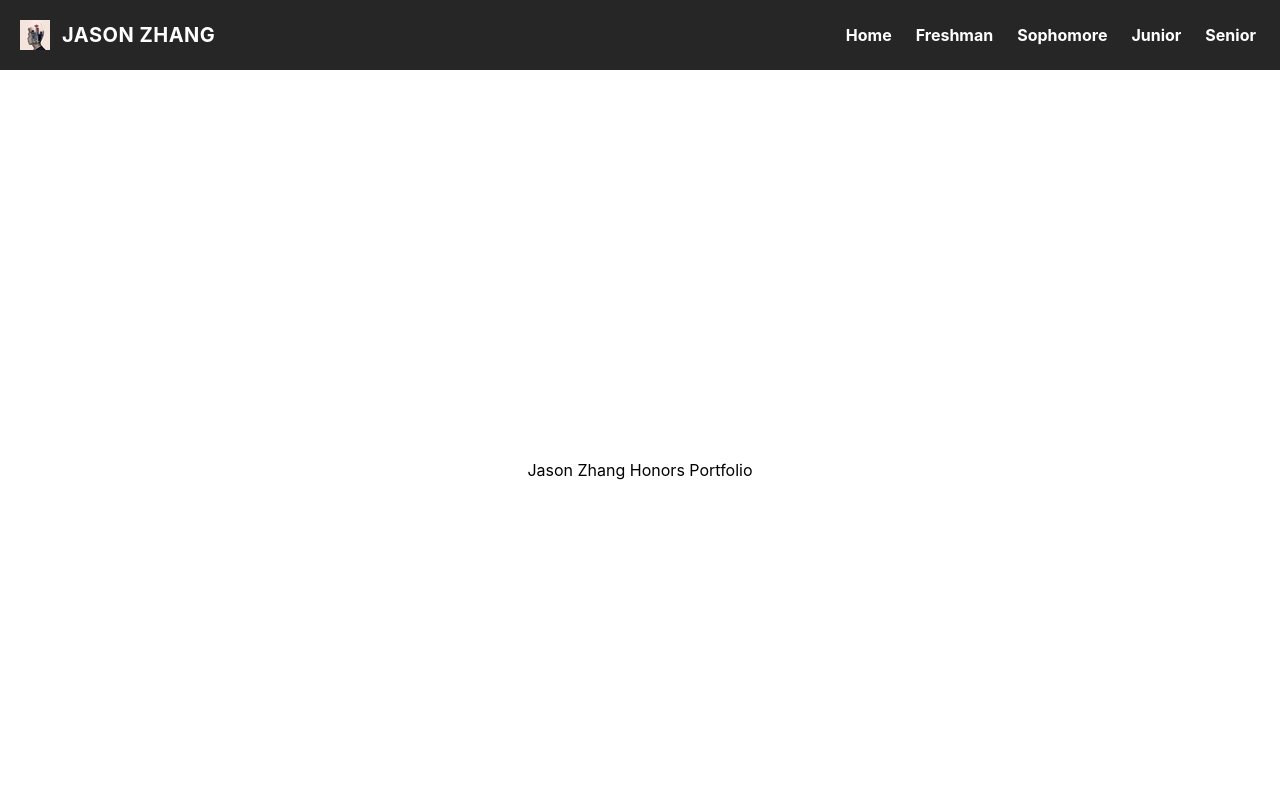
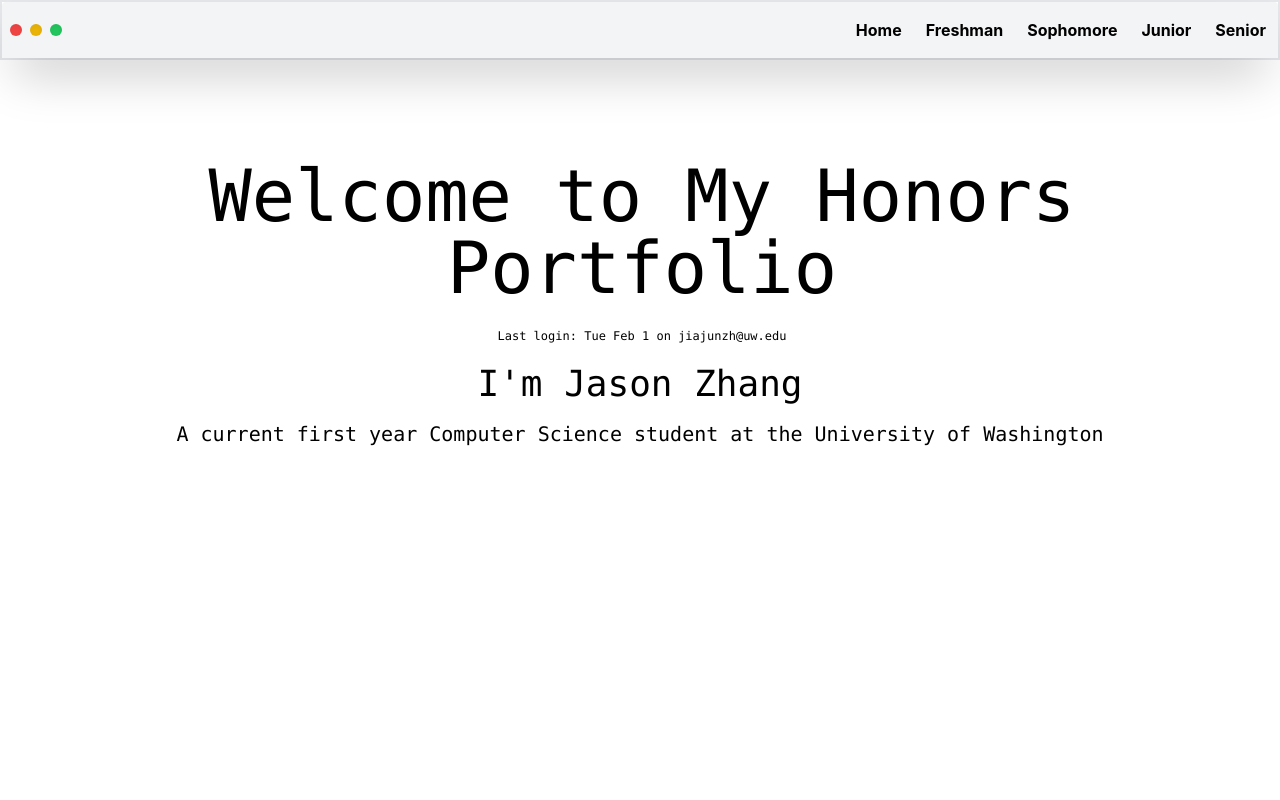
Before and after one commit to Zjjc123/honors-portfolio, a Next.js app: page / in a window 1280 px wide. Shown: the top 800 px of the page. Built offline with nearby package versions, Linux system fonts and the light colour scheme.

Commit message:
Terminal Theme

```diff
--- a/components/Footer.tsx
+++ b/components/Footer.tsx
@@ -4,7 +4,7 @@ export const Footer = () => {
   return (
     <footer className="flex justify-center items-center py-8 border-t-2">
       <a
-        href="https://vercel.com?utm_source=create-next-app&utm_medium=default-template&utm_campaign=create-next-app"
+        href="https://jasonzhang.dev/"
         target="_blank"
         rel="noopener noreferrer"
       >
--- a/components/Layout.tsx
+++ b/components/Layout.tsx
@@ -13,7 +13,7 @@ const Layout: NextPage = (props) => {
         <link rel="icon" href="/favicon.ico" />
       </Head>
       <Navbar />
-      <main className="min-h-screen flex flex-col justify-center items-center py-16 px-16 lg:px-64">
+      <main className="min-h-screen flex flex-col py-16 px-4 lg:px-8">
         {props.children}
       </main>
       <Footer />
--- a/components/Navbar.tsx
+++ b/components/Navbar.tsx
@@ -7,7 +7,7 @@ export const Navbar = () => {
   const handleClick = () => {
     setActive(!active);
   };
-
+  /*
   return (
     <nav className="flex items-center flex-wrap bg-neutral-800 p-3">
       <Link href="/">
@@ -37,39 +37,83 @@ export const Navbar = () => {
           />
         </svg>
       </button>
+
+    </nav>
+  );
+  */
+  return (
+    <div className="mx-auto border-2">
+      <div className="w-full py-2 shadow-2xl bg-gray-100 subpixel-antialiased rounded mx-auto">
+        <div
+          className="flex items-center rounded-t text-center text-black"
+          id="headerTerminal"
+        >
+          <div
+            className="flex ml-2 items-center text-center border-red-900 bg-red-500 shadow-inner rounded-full w-3 h-3"
+            id="closebtn"
+          ></div>
+          <div
+            className="ml-2 border-yellow-900 bg-yellow-500 shadow-inner rounded-full w-3 h-3"
+            id="minbtn"
+          ></div>
+          <div
+            className="ml-2 border-green-900 bg-green-500 shadow-inner rounded-full w-3 h-3"
+            id="maxbtn"
+          ></div>
+          <button
+            className="inline-flex p-3 hover:bg-gray-600 lg:hidden text-white ml-auto hover:text-white outline-none"
+            onClick={handleClick}
+          >
+            <svg
+              className="w-6 h-6"
+              fill="none"
+              stroke="black"
+              viewBox="0 0 24 24"
+              xmlns="http://www.w3.org/2000/svg"
+            >
+              <path
+                strokeLinecap="round"
+                strokeLinejoin="round"
+                strokeWidth={2}
+                d="M4 6h16M4 12h16M4 18h16"
+              />
+            </svg>
+          </button>
           <div
             className={`${
               active ? "" : "hidden"
             }   w-full lg:inline-flex lg:flex-grow lg:w-auto`}
           >
-        <div className="lg:inline-flex lg:flex-row lg:ml-auto lg:w-auto w-full lg:items-center items-start  flex flex-col lg:h-auto">
+            <div className="lg:inline-flex lg:flex-row lg:ml-auto lg:w-auto w-full lg:items-center items-start flex flex-col lg:h-auto">
               <Link href="/">
-            <a className="lg:inline-flex lg:w-auto w-full px-3 py-2 rounded text-white font-bold items-center justify-center hover:bg-gray-600 hover:text-white ">
+                <a className="lg:inline-flex lg:w-auto w-full px-3 py-2 h-full font-bold items-center justify-center hover:bg-gray-600 hover:text-white ">
                   Home
                 </a>
               </Link>
               <Link href="/first">
-            <a className="lg:inline-flex lg:w-auto w-full px-3 py-2 rounded text-white font-bold items-center justify-center hover:bg-gray-600 hover:text-white">
+                <a className="lg:inline-flex lg:w-auto w-full px-3 py-2 font-bold items-center justify-center hover:bg-gray-600 hover:text-white">
                   Freshman
                 </a>
               </Link>
               <Link href="/second">
-            <a className="lg:inline-flex lg:w-auto w-full px-3 py-2 rounded text-white font-bold items-center justify-center hover:bg-gray-600 hover:text-white">
+                <a className="lg:inline-flex lg:w-auto w-full px-3 py-2 font-bold items-center justify-center hover:bg-gray-600 hover:text-white">
                   Sophomore
                 </a>
               </Link>
               <Link href="/third">
-            <a className="lg:inline-flex lg:w-auto w-full px-3 py-2 rounded text-white font-bold items-center justify-center hover:bg-gray-600 hover:text-white">
+                <a className="lg:inline-flex lg:w-auto w-full px-3 py-2 font-bold items-center justify-center hover:bg-gray-600 hover:text-white">
                   Junior
                 </a>
               </Link>
               <Link href="/fourth">
-            <a className="lg:inline-flex lg:w-auto w-full px-3 py-2 rounded text-white font-bold items-center justify-center hover:bg-gray-600 hover:text-white">
+                <a className="lg:inline-flex lg:w-auto w-full px-3 py-2 font-bold items-center justify-center hover:bg-gray-600 hover:text-white">
                   Senior
                 </a>
               </Link>
             </div>
           </div>
-    </nav>
+        </div>
+      </div>
+    </div>
   );
 };
--- a/pages/first.tsx
+++ b/pages/first.tsx
@@ -17,10 +17,10 @@ export default function First() {
   const navigateSpring = () => router.push("/first/spring");
 
   return (
-    <VerticalTimeline layout="1-column" lineColor="black" className="mx-48">
+    <VerticalTimeline layout="2-columns" lineColor="black" className="mx-48">
       <VerticalTimelineElement
         contentStyle={{
-          marginTop: "60px",
+          marginTop: "80px",
           marginBottom: "100px",
           cursor: "pointer",
         }}
@@ -36,13 +36,13 @@ export default function First() {
         <div className="relative mx-auto my-auto text-center m-auto">
           <Image
             width={1110}
-            height={400}
+            height={550}
             objectFit="cover"
             src={aut21pic}
             alt="Autumn 21"
           />
 
-          <div className="absolute text-white text-xl md:text-3xl xl:text-6xl font-bold top-40 right-0 left-0 drop-shadow-lg border-y-4">
+          <div className="absolute text-white text-xl md:text-6xl font-bold top-38 right-0 left-0 drop-shadow-lg">
             AUTUMN 2021
           </div>
         </div>
@@ -50,7 +50,6 @@ export default function First() {
 
       <VerticalTimelineElement
         contentStyle={{
-          marginTop: "100px",
           marginBottom: "100px",
           cursor: "pointer",
         }}
@@ -66,13 +65,13 @@ export default function First() {
         <div className="relative mx-auto my-auto text-center m-auto">
           <Image
             width={1110}
-            height={400}
+            height={550}
             objectFit="cover"
             src={placeholder}
             alt="Winter 21"
           />
 
-          <div className="absolute text-white text-xl md:text-3xl xl:text-6xl font-bold top-40 right-0 left-0 drop-shadow-lg border-y-4">
+          <div className="absolute text-white text-xl md:text-6xl font-bold top-38 right-0 left-0 drop-shadow-lg">
             WINTER 2022
           </div>
         </div>
@@ -96,13 +95,13 @@ export default function First() {
         <div className="relative mx-auto my-auto text-center m-auto">
           <Image
             width={1110}
-            height={400}
+            height={550}
             objectFit="cover"
             src={placeholder}
             alt="Spring 21"
           />
 
-          <div className="absolute text-white text-xl md:text-3xl xl:text-6xl font-bold top-40 right-0 left-0 drop-shadow-lg border-y-4">
+          <div className="absolute text-white text-xl md:text-6xl font-bold top-38 right-0 left-0 drop-shadow-lg">
             SPRING 2022
           </div>
         </div>
--- a/pages/fourth.tsx
+++ b/pages/fourth.tsx
@@ -16,10 +16,10 @@ export default function Fourth() {
   const navigateSpring = () => router.push("/fourth/spring");
 
   return (
-    <VerticalTimeline layout="1-column" lineColor="black" className="mx-48">
+    <VerticalTimeline layout="2-columns" lineColor="black" className="mx-48">
       <VerticalTimelineElement
         contentStyle={{
-          marginTop: "60px",
+          marginTop: "80px",
           marginBottom: "100px",
           cursor: "pointer",
         }}
@@ -35,13 +35,13 @@ export default function Fourth() {
         <div className="relative mx-auto my-auto text-center m-auto">
           <Image
             width={1110}
-            height={400}
+            height={550}
             objectFit="cover"
             src={placeholder}
             alt="Autumn 24"
           />
 
-          <div className="absolute text-white text-xl md:text-3xl xl:text-6xl font-bold top-40 right-0 left-0 drop-shadow-lg border-y-4">
+          <div className="absolute text-white text-xl md:text-6xl font-bold top-38 right-0 left-0 drop-shadow-lg">
             AUTUMN 2024
           </div>
         </div>
@@ -49,7 +49,6 @@ export default function Fourth() {
 
       <VerticalTimelineElement
         contentStyle={{
-          marginTop: "100px",
           marginBottom: "100px",
           cursor: "pointer",
         }}
@@ -65,13 +64,13 @@ export default function Fourth() {
         <div className="relative mx-auto my-auto text-center m-auto">
           <Image
             width={1110}
-            height={400}
+            height={550}
             objectFit="cover"
             src={placeholder}
             alt="Winter 25"
           />
 
-          <div className="absolute text-white text-xl md:text-3xl xl:text-6xl font-bold top-40 right-0 left-0 drop-shadow-lg border-y-4">
+          <div className="absolute text-white text-xl md:text-6xl font-bold top-38 right-0 left-0 drop-shadow-lg">
             WINTER 2025
           </div>
         </div>
@@ -95,13 +94,13 @@ export default function Fourth() {
         <div className="relative mx-auto my-auto text-center m-auto">
           <Image
             width={1110}
-            height={400}
+            height={550}
             objectFit="cover"
             src={placeholder}
             alt="Spring 25"
           />
 
-          <div className="absolute text-white text-xl md:text-3xl xl:text-6xl font-bold top-40 right-0 left-0 drop-shadow-lg border-y-4">
+          <div className="absolute text-white text-xl md:text-6xl font-bold top-38 right-0 left-0 drop-shadow-lg">
             SPRING 2025
           </div>
         </div>
--- a/pages/index.tsx
+++ b/pages/index.tsx
@@ -2,8 +2,24 @@ import { NextPage } from "next";
 
 const Home: NextPage = () => {
   return (
-    <h1 className="text-center">
-      <h1 className="title">Jason Zhang Honors Portfolio</h1>
+    <h1 className="container mt-8 mx-auto font-mono text-center">
+      <div className="pl-1 pt-1 h-auto text-xs" id="console">
+        <h1 className="text-5xl lg:text-7xl mb-3 lg:mb-6">
+          Welcome to My Honors Portfolio
+        </h1>
+        <p className="pb-1">
+          Last login: Tue Feb 1 on{" "}
+          <a href="mailto:me@jasonzhang.dev">jiajunzh@uw.edu</a>
+        </p>
+      </div>
+
+      <h2 className="text-xl lg:text-4xl mb-2 lg:mb-4 mt-2 lg:mt-4">
+        I&apos;m Jason Zhang
+      </h2>
+      <h3 className="text-sm lg:text-xl">
+        A current first year Computer Science student at the University of
+        Washington
+      </h3>
     </h1>
   );
 };
--- a/pages/second.tsx
+++ b/pages/second.tsx
@@ -16,10 +16,10 @@ export default function Second() {
   const navigateSpring = () => router.push("/second/spring");
 
   return (
-    <VerticalTimeline layout="1-column" lineColor="black" className="mx-48">
+    <VerticalTimeline layout="2-columns" lineColor="black" className="mx-48">
       <VerticalTimelineElement
         contentStyle={{
-          marginTop: "60px",
+          marginTop: "80px",
           marginBottom: "100px",
           cursor: "pointer",
         }}
@@ -35,13 +35,13 @@ export default function Second() {
         <div className="relative mx-auto my-auto text-center m-auto">
           <Image
             width={1110}
-            height={400}
+            height={550}
             objectFit="cover"
             src={placeholder}
             alt="Autumn 22"
           />
 
-          <div className="absolute text-white text-xl md:text-3xl xl:text-6xl font-bold top-40 right-0 left-0 drop-shadow-lg border-y-4">
+          <div className="absolute text-white text-xl md:text-6xl font-bold top-38 right-0 left-0 drop-shadow-lg">
             AUTUMN 2022
           </div>
         </div>
@@ -49,7 +49,6 @@ export default function Second() {
 
       <VerticalTimelineElement
         contentStyle={{
-          marginTop: "100px",
           marginBottom: "100px",
           cursor: "pointer",
         }}
@@ -65,13 +64,13 @@ export default function Second() {
         <div className="relative mx-auto my-auto text-center m-auto">
           <Image
             width={1110}
-            height={400}
+            height={550}
             objectFit="cover"
             src={placeholder}
             alt="Winter 23"
           />
 
-          <div className="absolute text-white text-xl md:text-3xl xl:text-6xl font-bold top-40 right-0 left-0 drop-shadow-lg border-y-4">
+          <div className="absolute text-white text-xl md:text-6xl font-bold top-38 right-0 left-0 drop-shadow-lg">
             WINTER 2023
           </div>
         </div>
@@ -95,13 +94,13 @@ export default function Second() {
         <div className="relative mx-auto my-auto text-center m-auto">
           <Image
             width={1110}
-            height={400}
+            height={550}
             objectFit="cover"
             src={placeholder}
             alt="Spring 23"
           />
 
-          <div className="absolute text-white text-xl md:text-3xl xl:text-6xl font-bold top-40 right-0 left-0 drop-shadow-lg border-y-4">
+          <div className="absolute text-white text-xl md:text-6xl font-bold top-38 right-0 left-0 drop-shadow-lg">
             SPRING 2023
           </div>
         </div>
--- a/pages/third.tsx
+++ b/pages/third.tsx
@@ -16,10 +16,10 @@ export default function Thirds() {
   const navigateSpring = () => router.push("/third/spring");
 
   return (
-    <VerticalTimeline layout="1-column" lineColor="black" className="mx-48">
+    <VerticalTimeline layout="2-columns" lineColor="black" className="mx-48">
       <VerticalTimelineElement
         contentStyle={{
-          marginTop: "60px",
+          marginTop: "80px",
           marginBottom: "100px",
           cursor: "pointer",
         }}
@@ -35,13 +35,13 @@ export default function Thirds() {
         <div className="relative mx-auto my-auto text-center m-auto">
           <Image
             width={1110}
-            height={400}
+            height={550}
             objectFit="cover"
             src={placeholder}
             alt="Autumn 23"
           />
 
-          <div className="absolute text-white text-xl md:text-3xl xl:text-6xl font-bold top-40 right-0 left-0 drop-shadow-lg border-y-4">
+          <div className="absolute text-white text-xl md:text-6xl font-bold top-38 right-0 left-0 drop-shadow-lg">
             AUTUMN 2023
           </div>
         </div>
@@ -49,7 +49,6 @@ export default function Thirds() {
 
       <VerticalTimelineElement
         contentStyle={{
-          marginTop: "100px",
           marginBottom: "100px",
           cursor: "pointer",
         }}
@@ -65,13 +64,13 @@ export default function Thirds() {
         <div className="relative mx-auto my-auto text-center m-auto">
           <Image
             width={1110}
-            height={400}
+            height={550}
             objectFit="cover"
             src={placeholder}
             alt="Winter 24"
           />
 
-          <div className="absolute text-white text-xl md:text-3xl xl:text-6xl font-bold top-40 right-0 left-0 drop-shadow-lg border-y-4">
+          <div className="absolute text-white text-xl md:text-6xl font-bold top-38 right-0 left-0 drop-shadow-lg">
             WINTER 2024
           </div>
         </div>
@@ -95,13 +94,13 @@ export default function Thirds() {
         <div className="relative mx-auto my-auto text-center m-auto">
           <Image
             width={1110}
-            height={400}
+            height={550}
             objectFit="cover"
             src={placeholder}
             alt="Spring 24"
           />
 
-          <div className="absolute text-white text-xl md:text-3xl xl:text-6xl font-bold top-40 right-0 left-0 drop-shadow-lg border-y-4">
+          <div className="absolute text-white text-xl md:text-6xl font-bold top-38 right-0 left-0 drop-shadow-lg">
             SPRING 2024
           </div>
         </div>
--- a/styles/globals.css
+++ b/styles/globals.css
@@ -20,14 +20,21 @@ a {
 }
 
 .vertical-timeline::before {
-  left: 25px !important;
-  width: 5px !important;
+  left: 22px !important;
+  width: 6px !important;
+}
+
+@media (min-width: 1170px) {
+  .vertical-timeline::before {
+    left: 49.5% !important;
+    width: 5px !important;
+  }
 }
 
 .vertical-timeline-element-content .vertical-timeline-element-date {
   padding: 0 !important;
 }
 
-.top-40 {
-  top: 40%;
+.top-38 {
+  top: 38%;
 }
```
Lines whose indentation alone changed are shown as unchanged.
